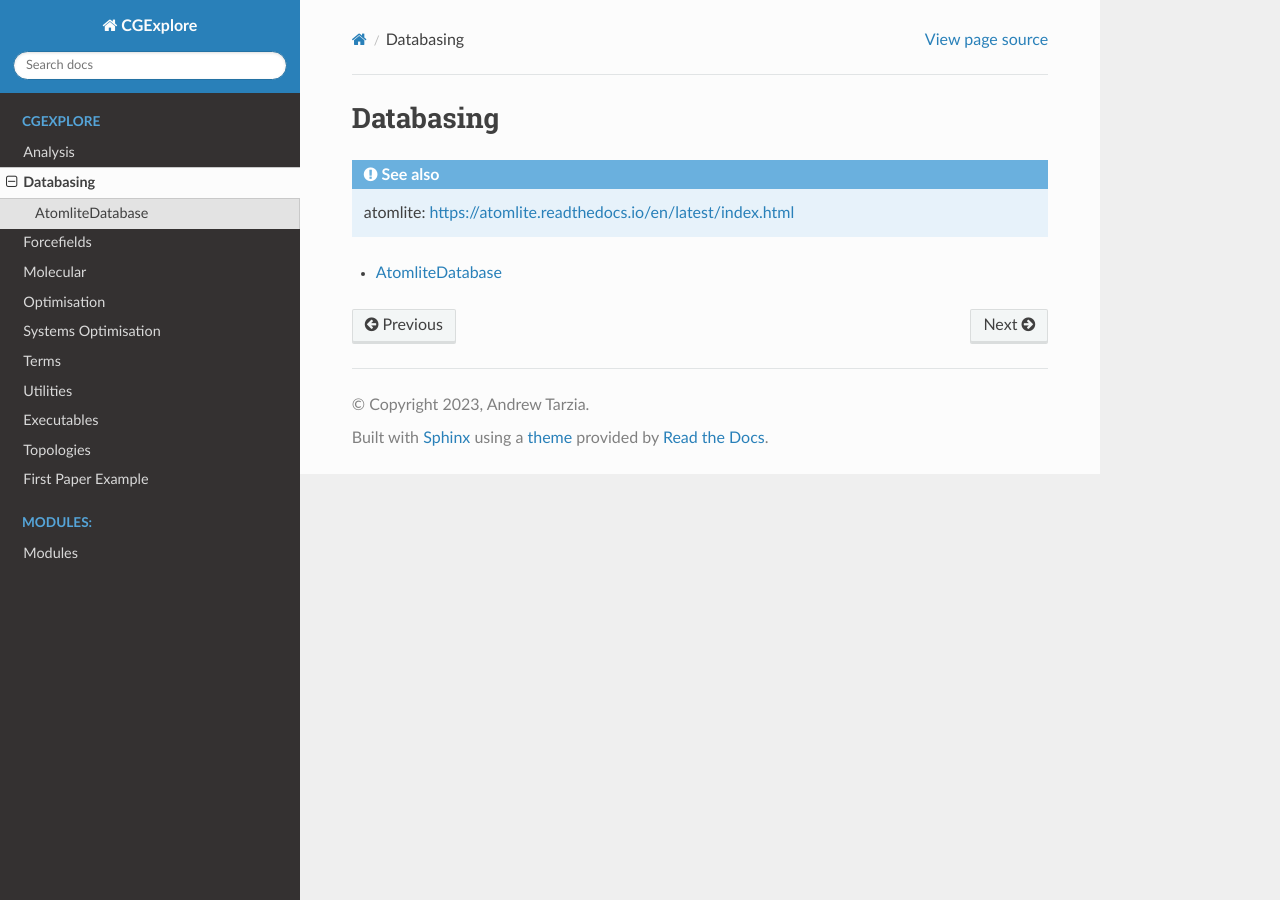
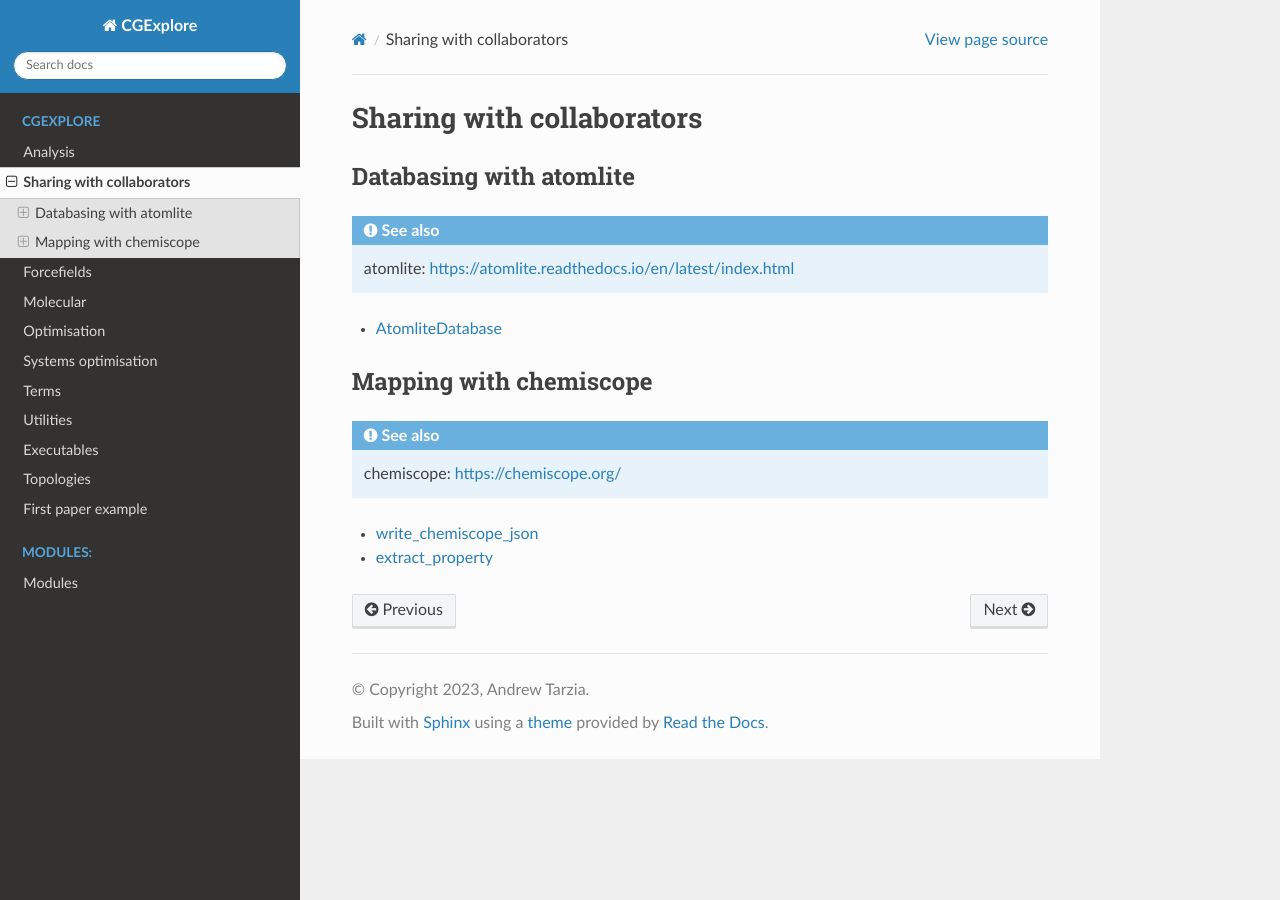
Before and after one commit to andrewtarzia/CGExplore, a Sphinx documentation site: the page built from docs/source/databasing.rst, in a window 1280 px wide. Built offline with Sphinx 7.4.7 and the Read the Docs theme 3.1.0, drawn with Linux system fonts in a browser that asks for light colours; pages that are not in the unit, such as notebooks, are missing from menus.

Commit message:
Update docs.

```diff
--- a/docs/source/_autosummary/cgexplore.rst
+++ b/docs/source/_autosummary/cgexplore.rst
@@ -35,4 +35,5 @@ cgexplore
    optimisation
    systems_optimisation
    terms
+   topologies
    utilities
--- a/docs/source/_autosummary/cgexplore.utilities.AtomliteDatabase.rst
+++ b/docs/source/_autosummary/cgexplore.utilities.AtomliteDatabase.rst
@@ -20,6 +20,7 @@ cgexplore.utilities.AtomliteDatabase
       ~AtomliteDatabase.add_entries
       ~AtomliteDatabase.add_molecule
       ~AtomliteDatabase.add_properties
+      ~AtomliteDatabase.get_database
       ~AtomliteDatabase.get_entries
       ~AtomliteDatabase.get_entry
       ~AtomliteDatabase.get_molecule
--- /dev/null
+++ b/docs/source/_autosummary/cgexplore.utilities.extract_property.rst
@@ -0,0 +1,6 @@
+cgexplore.utilities.extract\_property
+=====================================
+
+.. currentmodule:: cgexplore.utilities
+
+.. autofunction:: extract_property
--- a/docs/source/_autosummary/cgexplore.utilities.rst
+++ b/docs/source/_autosummary/cgexplore.utilities.rst
@@ -35,6 +35,7 @@ cgexplore.utilities
       check_directory
       convert_pyramid_angle
       draw_pie
+      extract_property
       get_supramolecule
       get_unforced_supramolecule
       optimise_ligand
@@ -43,6 +44,7 @@ cgexplore.utilities
       run_soft_md_cycle
       shift_beads
       soften_forcefield
+      write_chemiscope_json
       yield_near_models
       yield_shifted_models
 
--- /dev/null
+++ b/docs/source/_autosummary/cgexplore.utilities.write_chemiscope_json.rst
@@ -0,0 +1,6 @@
+cgexplore.utilities.write\_chemiscope\_json
+===========================================
+
+.. currentmodule:: cgexplore.utilities
+
+.. autofunction:: write_chemiscope_json
--- a/docs/source/databasing.rst
+++ b/docs/source/databasing.rst
@@ -1,5 +1,8 @@
-Databasing
-==========
+Sharing with collaborators
+==========================
+
+Databasing with atomlite
+------------------------
 
 .. seealso::
 
@@ -9,3 +12,17 @@ Databasing
   :maxdepth: 1
 
   AtomliteDatabase <_autosummary/cgexplore.utilities.AtomliteDatabase>
+
+
+Mapping with chemiscope
+-----------------------
+
+.. seealso::
+
+    chemiscope: https://chemiscope.org/
+
+.. toctree::
+  :maxdepth: 1
+
+  write_chemiscope_json <_autosummary/cgexplore.utilities.write_chemiscope_json>
+  extract_property <_autosummary/cgexplore.utilities.extract_property>
--- a/docs/source/index.rst
+++ b/docs/source/index.rst
@@ -4,16 +4,16 @@
    :maxdepth: 2
 
    Analysis <analysis>
-   Databasing <databasing>
+   Sharing with collaborators <databasing>
    Forcefields <forcefields>
    Molecular <molecular>
    Optimisation <optimisation>
-   Systems Optimisation <systems_optimisation>
+   Systems optimisation <systems_optimisation>
    Terms <terms>
    Utilities <utilities>
    Executables <executables>
    Topologies <topologies>
-   First Paper Example <first_paper_example>
+   First paper example <first_paper_example>
 
 .. toctree::
   :hidden:
```
Also changed, not shown: docs/source/_autosummary/cgexplore.topologies.CGM12L24.rst (added, +20 -0 lines), docs/source/_autosummary/cgexplore.topologies.CGM4L8.rst (added, +18 -0 lines), docs/source/_autosummary/cgexplore.topologies.M4L82.rst (added, +32 -0 lines), docs/source/_autosummary/cgexplore.topologies.rst (added, +21 -0 lines), 2 other files.
